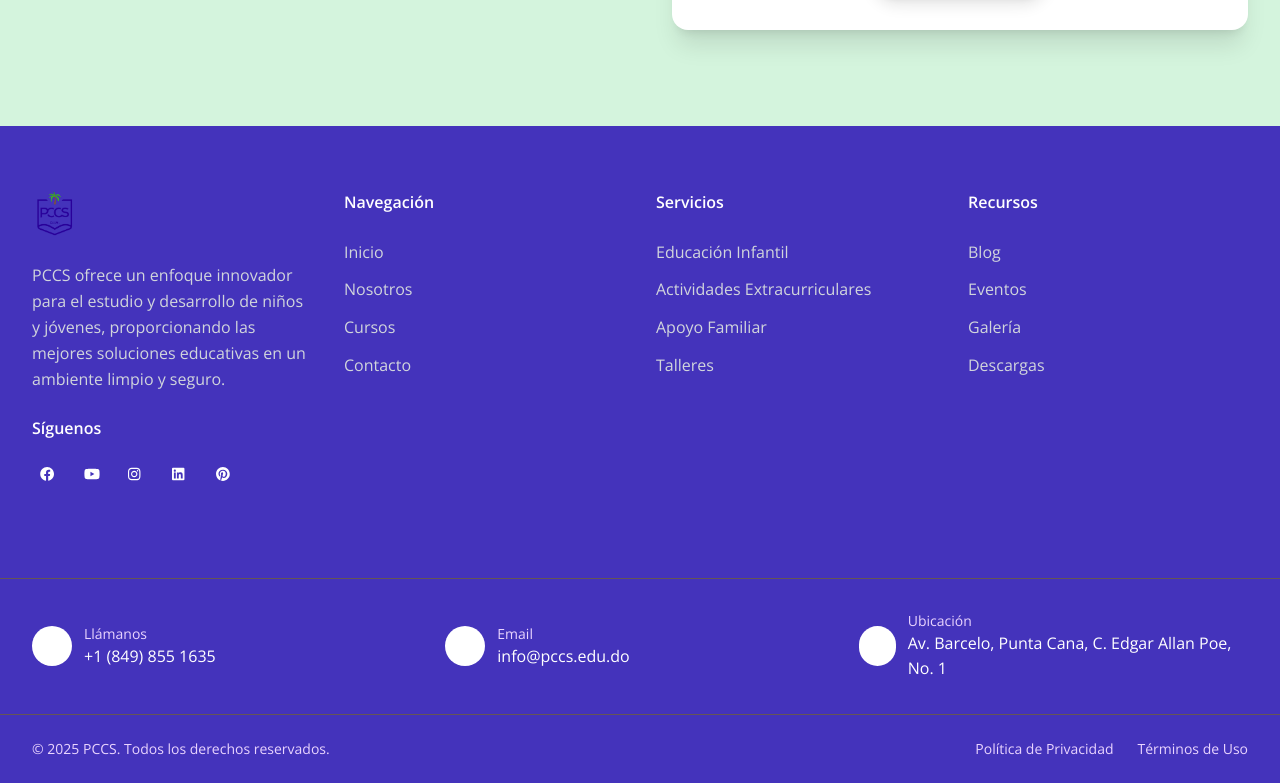
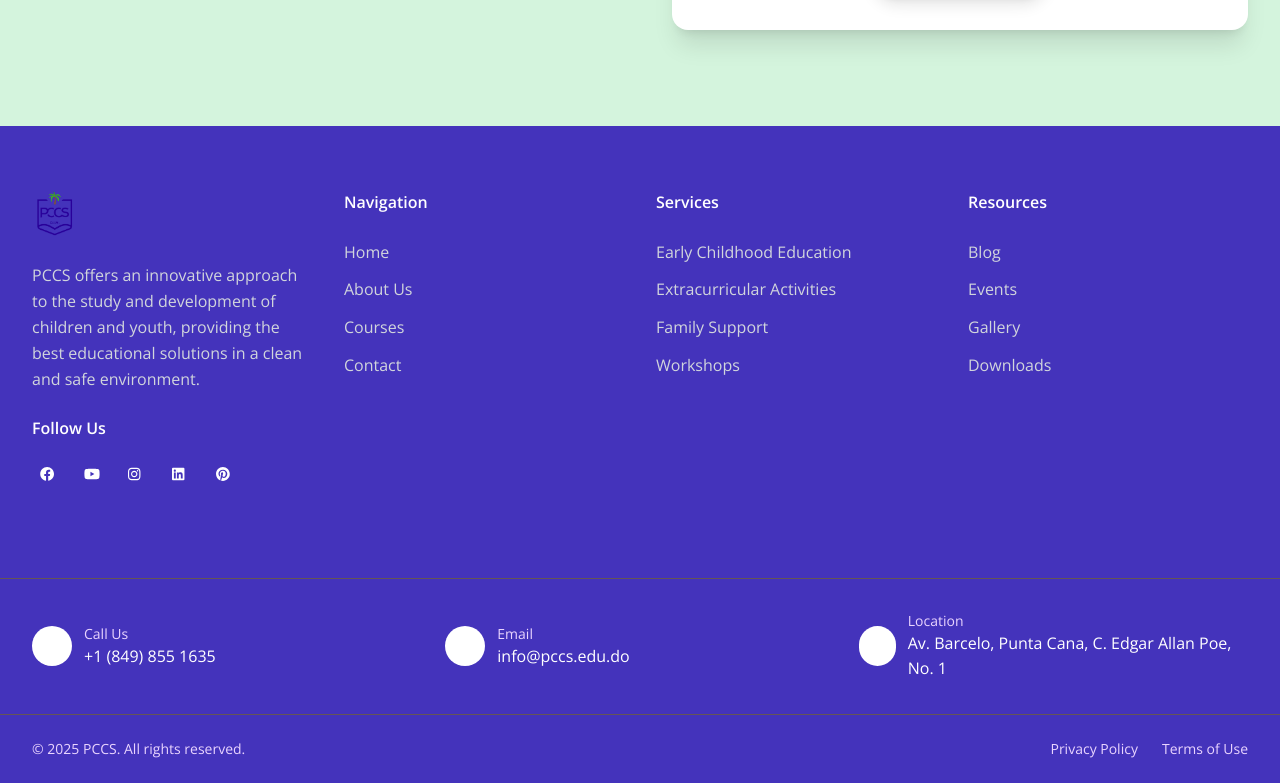
Before and after one commit to oscgre21/pccs, a Next.js app: page /admisiones in a window 1280 px wide. Shown: the part 2645-3428 px from the top of the page. Built offline with nearby package versions, Linux system fonts and the light colour scheme.

Commit message:
feat: traduccion

```diff
--- a/src/components/layout/footer/Footer.tsx
+++ b/src/components/layout/footer/Footer.tsx
@@ -13,30 +13,30 @@ interface FooterSection {
 
 const footerSections: FooterSection[] = [
   {
-    title: 'Navegación',
+    title: 'Navigation',
     links: [
-      { title: 'Inicio', href: '/' },
-      { title: 'Nosotros', href: '/about' },
-      { title: 'Cursos', href: '/courses' },
-      { title: 'Contacto', href: '/contact' }
+      { title: 'Home', href: '/' },
+      { title: 'About Us', href: '/about' },
+      { title: 'Courses', href: '/courses' },
+      { title: 'Contact', href: '/contact' }
     ]
   },
   {
-    title: 'Servicios',
+    title: 'Services',
     links: [
-      { title: 'Educación Infantil', href: '/services/educacion-infantil' },
-      { title: 'Actividades Extracurriculares', href: '/services/actividades' },
-      { title: 'Apoyo Familiar', href: '/services/apoyo-familiar' },
-      { title: 'Talleres', href: '/services/talleres' }
+      { title: 'Early Childhood Education', href: '/services/educacion-infantil' },
+      { title: 'Extracurricular Activities', href: '/services/actividades' },
+      { title: 'Family Support', href: '/services/apoyo-familiar' },
+      { title: 'Workshops', href: '/services/talleres' }
     ]
   },
   {
-    title: 'Recursos',
+    title: 'Resources',
     links: [
       { title: 'Blog', href: '/blog' },
-      { title: 'Eventos', href: '/events' },
-      { title: 'Galería', href: '/gallery' },
-      { title: 'Descargas', href: '/downloads' }
+      { title: 'Events', href: '/events' },
+      { title: 'Gallery', href: '/gallery' },
+      { title: 'Downloads', href: '/downloads' }
     ]
   }
 ];
@@ -60,11 +60,11 @@ export function Footer() {
                 />
               </div>
               <p className="text-gray-300 mb-6 leading-relaxed">
-                PCCS ofrece un enfoque innovador para el estudio y desarrollo de niños y jóvenes,
-                proporcionando las mejores soluciones educativas en un ambiente limpio y seguro.
+                PCCS offers an innovative approach to the study and development of children and youth,
+                providing the best educational solutions in a clean and safe environment.
               </p>
               <div className="mb-6">
-                <h4 className="text-white font-semibold mb-4">Síguenos</h4>
+                <h4 className="text-white font-semibold mb-4">Follow Us</h4>
                 <SocialLinks />
               </div>
             </div>
@@ -107,7 +107,7 @@ export function Footer() {
                 </svg>
               </div>
               <div>
-                <p className="text-purple-200 text-sm">Llámanos</p>
+                <p className="text-purple-200 text-sm">Call Us</p>
                 <a
                   href="tel:+18498551635"
                   className="text-white hover:text-purple-300 transition-colors"
@@ -151,7 +151,7 @@ export function Footer() {
                 </svg>
               </div>
               <div>
-                <p className="text-purple-200 text-sm">Ubicación</p>
+                <p className="text-purple-200 text-sm">Location</p>
                 <p className="text-white">
                   Av. Barcelo, Punta Cana, C. Edgar Allan Poe, No. 1
                 </p>
@@ -166,14 +166,14 @@ export function Footer() {
         <div className="container mx-auto px-4">
           <div className="flex flex-col md:flex-row justify-between items-center">
             <p className="text-purple-200 text-sm">
-              © {currentYear} PCCS. Todos los derechos reservados.
+              © {currentYear} PCCS. All rights reserved.
             </p>
             <div className="flex space-x-6 mt-4 md:mt-0">
               <a href="/privacy" className="text-purple-200 hover:text-white text-sm transition-colors">
-                Política de Privacidad
+                Privacy Policy
               </a>
               <a href="/terms" className="text-purple-200 hover:text-white text-sm transition-colors">
-                Términos de Uso
+                Terms of Use
               </a>
             </div>
           </div>
--- a/src/components/sections/values/ValuesSection.tsx
+++ b/src/components/sections/values/ValuesSection.tsx
@@ -7,8 +7,8 @@ interface ValuesSectionProps {
 export function ValuesSection({ className = '' }: ValuesSectionProps) {
   const values = [
     {
-      title: "Fe Cristiana",
-      description: "Promover y practicar los principios del cristianismo en todas las áreas de la vida.",
+      title: "Christian Faith",
+      description: "Promote and practice the principles of Christianity in all areas of life.",
       icon: (
         <svg className="w-6 h-6" fill="currentColor" viewBox="0 0 384 512">
           <path d="M176 0c-26.5 0-48 21.5-48 48v80H48c-26.5 0-48 21.5-48 48v32c0 26.5 21.5 48 48 48h80v208c0 26.5 21.5 48 48 48h32c26.5 0 48-21.5 48-48V256h80c26.5 0 48-21.5 48-48v-32c0-26.5-21.5-48-48-48h-80V48c0-26.5-21.5-48-48-48H176z"/>
@@ -17,8 +17,8 @@ export function ValuesSection({ className = '' }: ValuesSectionProps) {
       color: "#1E1E8C"
     },
     {
-      title: "Integridad",
-      description: "Actuar con honestidad, sinceridad y coherencia entre lo que se dice y lo que se hace.",
+      title: "Integrity",
+      description: "Act with honesty, sincerity and consistency between what is said and what is done.",
       icon: (
         <svg className="w-6 h-6" fill="currentColor" viewBox="0 0 640 512">
           <path d="M323.4 85.2l-96.8 78.4c-16.1 13-19.2 36.4-7 53.1c12.9 17.8 38 21.3 55.3 7.8l99.3-77.2c7-5.4 17-4.2 22.5 2.8s4.2 17-2.8 22.5l-20.9 16.2L550.2 352H592c26.5 0 48-21.5 48-48V176c0-26.5-21.5-48-48-48H516h-4-.7l-3.9-2.5L434.8 79c-15.3-9.8-33.2-15-51.4-15c-21.8 0-43 7.5-60 21.2zm22.8 124.4l-51.7 40.2C263 274.4 217.3 268 193.7 235.6c-22.2-30.5-16.6-73.1 12.9-96.7l83.2-67.3c-11.6-4.9-24.1-7.4-36.8-7.4C234 64 215.7 69.6 200 80l-72 48H48c-26.5 0-48 21.5-48 48v288c0 26.5 21.5 48 48 48h272c26.5 0 48-21.5 48-48V304c0-10.1-3.2-19.8-9.1-27.7L346.2 209.6z"/>
@@ -27,8 +27,8 @@ export function ValuesSection({ className = '' }: ValuesSectionProps) {
       color: "#2ECC40"
     },
     {
-      title: "Excelencia",
-      description: "Buscar la excelencia en todas las áreas de la vida, esforzándose por alcanzar el máximo potencial.",
+      title: "Excellence",
+      description: "Seek excellence in all areas of life, striving to reach maximum potential.",
       icon: (
         <svg className="w-6 h-6" fill="currentColor" viewBox="0 0 576 512">
           <path d="M316.9 18C311.6 7 300.4 0 288.1 0s-23.4 7-28.8 18L195 150.3 51.4 171.5c-12 1.8-22 10.2-25.7 21.7s-.7 24.2 7.9 32.7L137.8 329 113.2 474.7c-2 12 3 24.2 12.9 31.3s23 8 33.8 2.3l128.3-68.5 128.3 68.5c10.8 5.7 23.9 4.9 33.8-2.3s14.9-19.3 12.9-31.3L438.5 329 542.7 225.9c8.6-8.5 11.7-21.2 7.9-32.7s-13.7-19.9-25.7-21.7L381.2 150.3 316.9 18z"/>
@@ -37,8 +37,8 @@ export function ValuesSection({ className = '' }: ValuesSectionProps) {
       color: "#8B4513"
     },
     {
-      title: "Aprendizaje",
-      description: "Fomentar una actitud de curiosidad y aprendizaje continuo, valorando la educación como un camino hacia el crecimiento personal y espiritual.",
+      title: "Learning",
+      description: "Foster an attitude of curiosity and continuous learning, valuing education as a path to personal and spiritual growth.",
       icon: (
         <svg className="w-6 h-6" fill="currentColor" viewBox="0 0 576 512">
           <path d="M249.6 471.5c10.8 3.8 22.4-4.1 22.4-15.5V78.6c0-4.2-1.6-8.4-5-11C247.4 52 202.4 32 144 32C93.5 32 46.3 45.3 18.1 56.1C6.8 60.5 0 71.7 0 83.8V454.1c0 11.9 12.8 20.2 24.1 16.5C55.6 460.1 105.5 448 144 448c33.9 0 79 14 105.6 23.5zm76.8 0C353 462 398.1 448 432 448c38.5 0 88.4 12.1 119.9 22.6c11.3 3.8 24.1-4.6 24.1-16.5V83.8c0-12.1-6.8-23.3-18.1-27.6C529.7 45.3 482.5 32 432 32c-58.4 0-103.4 20-123 35.6c-3.3 2.6-5 6.8-5 11V456c0 11.4 11.7 19.3 22.4 15.5z"/>
@@ -47,8 +47,8 @@ export function ValuesSection({ className = '' }: ValuesSectionProps) {
       color: "#4A90E2"
     },
     {
-      title: "Amor",
-      description: "Fomentar el amor incondicional hacia Dios y hacia los demás, siguiendo el ejemplo de Jesucristo.",
+      title: "Love",
+      description: "Foster unconditional love toward God and others, following the example of Jesus Christ.",
       icon: (
         <svg className="w-6 h-6" fill="currentColor" viewBox="0 0 512 512">
           <path d="M47.6 300.4L228.3 469.1c7.5 7 17.4 10.9 27.7 10.9s20.2-3.9 27.7-10.9L464.4 300.4c30.4-28.3 47.6-68 47.6-109.5v-5.8c0-69.9-50.5-129.5-119.4-141C347 36.5 300.6 51.4 268 84L256 96 244 84c-32.6-32.6-79-47.5-124.6-39.9C50.5 55.6 0 115.2 0 185.1v5.8c0 41.5 17.2 81.2 47.6 109.5z"/>
@@ -57,8 +57,8 @@ export function ValuesSection({ className = '' }: ValuesSectionProps) {
       color: "#1E1E8C"
     },
     {
-      title: "Compasión",
-      description: "Demostrar empatía y comprensión hacia las necesidades y sufrimientos de los demás, ofreciendo apoyo y ayuda.",
+      title: "Compassion",
+      description: "Demonstrate empathy and understanding toward the needs and sufferings of others, offering support and help.",
       icon: (
         <svg className="w-6 h-6" fill="currentColor" viewBox="0 0 640 512">
           <path d="M320 96C284.7 96 256 124.7 256 160c0 35.3 28.7 64 64 64s64-28.7 64-64c0-35.3-28.7-64-64-64zM144 384c35.3 0 64-28.7 64-64s-28.7-64-64-64s-64 28.7-64 64s28.7 64 64 64zM496 384c35.3 0 64-28.7 64-64s-28.7-64-64-64s-64 28.7-64 64s28.7 64 64 64zM269.3 354.7L192 432l77.3 77.3c6 6 14.1 9.4 22.6 9.4s16.6-3.4 22.6-9.4L512 312c6.2-6.2 16.4-6.2 22.6 0s6.2 16.4 0 22.6L337.9 532c-12.5 12.5-32.8 12.5-45.3 0L106.7 346.1c-6.2-6.2-6.2-16.4 0-22.6s16.4-6.2 22.6 0L269.3 354.7z"/>
@@ -67,8 +67,8 @@ export function ValuesSection({ className = '' }: ValuesSectionProps) {
       color: "#2ECC40"
     },
     {
-      title: "Servicio",
-      description: "Servir a los demás con humildad, generosidad y altruismo, buscando siempre el bienestar y la justicia para todos.",
+      title: "Service",
+      description: "Serve others with humility, generosity and altruism, always seeking the welfare and justice for all.",
       icon: (
         <svg className="w-6 h-6" fill="currentColor" viewBox="0 0 640 512">
           <path d="M272 416c17.7 0 32-14.3 32-32s-14.3-32-32-32H160c-17.7 0-32-14.3-32-32V192h32c12.9 0 24.6-7.8 29.6-19.8s2.2-25.7-6.9-34.9l-64-64c-12.5-12.5-32.8-12.5-45.3 0l-64 64c-9.2 9.2-11.9 22.9-6.9 34.9s16.6 19.8 29.6 19.8H64V320c0 53 43 96 96 96H272zM368 96c-17.7 0-32 14.3-32 32s14.3 32 32 32H480c17.7 0 32 14.3 32 32V320H480c-12.9 0-24.6 7.8-29.6 19.8s-2.2 25.7 6.9 34.9l64 64c12.5 12.5 32.8 12.5 45.3 0l64-64c9.2-9.2 11.9-22.9 6.9-34.9s-16.6-19.8-29.6-19.8H576V192c0-53-43-96-96-96H368z"/>
@@ -77,8 +77,8 @@ export function ValuesSection({ className = '' }: ValuesSectionProps) {
       color: "#4A90E2"
     },
     {
-      title: "Gratitud",
-      description: "Reconocer y apreciar las bendiciones recibidas, mostrando agradecimiento hacia Dios y hacia quienes nos rodean y enseñan.",
+      title: "Gratitude",
+      description: "Recognize and appreciate the blessings received, showing gratitude toward God and those who surround us and teach us.",
       icon: (
         <svg className="w-6 h-6" fill="currentColor" viewBox="0 0 512 512">
           <path d="M288 109.3V352c0 17.7-14.3 32-32 32s-32-14.3-32-32V109.3l-73.4 73.4c-12.5 12.5-32.8 12.5-45.3 0s-12.5-32.8 0-45.3l128-128c12.5-12.5 32.8-12.5 45.3 0l128 128c12.5 12.5 12.5 32.8 0 45.3s-32.8 12.5-45.3 0L288 109.3zM64 352H192c0 35.3 28.7 64 64 64s64-28.7 64-64H448c35.3 0 64 28.7 64 64v32c0 35.3-28.7 64-64 64H64c-35.3 0-64-28.7-64-64V416c0-35.3 28.7-64 64-64z"/>
@@ -95,11 +95,11 @@ export function ValuesSection({ className = '' }: ValuesSectionProps) {
           {/* Section Header */}
           <div className="section-header text-center mb-16">
             <h2 className="tp-el-title values-title text-3xl lg:text-4xl xl:text-5xl font-bold text-gray-900 mb-6 leading-tight">
-              Nuestros Valores
+              Our Values
             </h2>
             <p className="text-lg text-gray-600 leading-relaxed max-w-3xl mx-auto">
-              Los valores que guían nuestra misión educativa y forman el carácter de nuestra comunidad estudiantil.
-              Cada valor representa un pilar fundamental en la formación integral que ofrecemos.
+              The values that guide our educational mission and shape the character of our student community.
+              Each value represents a fundamental pillar in the comprehensive education we offer.
             </p>
           </div>
 
@@ -108,13 +108,13 @@ export function ValuesSection({ className = '' }: ValuesSectionProps) {
             <div className="relative rounded-2xl overflow-hidden shadow-2xl">
               <img
                 src="/images/pic/PCCS-27.JPG"
-                alt="Valores PCCS - Formación en valores cristianos"
+                alt="PCCS Values - Formation in Christian values"
                 className="w-full h-64 lg:h-96 object-cover"
               />
               <div className="absolute inset-0 bg-gradient-to-r from-blue-900/70 to-purple-900/70 flex items-center justify-center">
                 <div className="text-center text-white">
-                  <h3 className="text-2xl lg:text-4xl font-bold mb-4">Formación en Valores</h3>
-                  <p className="text-lg lg:text-xl">Construyendo carácter con principios cristianos</p>
+                  <h3 className="text-2xl lg:text-4xl font-bold mb-4">Values Formation</h3>
+                  <p className="text-lg lg:text-xl">Building character with Christian principles</p>
                 </div>
               </div>
             </div>
@@ -154,18 +154,18 @@ export function ValuesSection({ className = '' }: ValuesSectionProps) {
           <div className="values-cta text-center mt-16">
             <div className="bg-white rounded-2xl p-8 shadow-lg max-w-4xl mx-auto">
               <h3 className="text-2xl lg:text-3xl font-bold text-gray-900 mb-4">
-                Únete a Nuestra Comunidad de Valores
+                Join Our Values Community
               </h3>
               <p className="text-gray-600 mb-6 leading-relaxed">
-                En PCCS, estos valores no son solo palabras en una pared. Son principios vivos que guían cada
-                aspecto de nuestra educación y formación integral.
+                At PCCS, these values are not just words on a wall. They are living principles that guide every
+                aspect of our education and comprehensive formation.
               </p>
               <a
                 href="/admisiones"
                 className="inline-flex items-center px-8 py-4 text-white font-semibold rounded-full transition-all duration-300 transform hover:scale-105 shadow-lg hover:shadow-xl"
                 style={{ backgroundColor: '#1E1E8C' }}
               >
-                Conoce Más Sobre Nosotros
+                Learn More About Us
                 <svg className="w-5 h-5 ml-2" fill="currentColor" viewBox="0 0 20 20">
                   <path fillRule="evenodd" d="M10.293 3.293a1 1 0 011.414 0l6 6a1 1 0 010 1.414l-6 6a1 1 0 01-1.414-1.414L14.586 11H3a1 1 0 110-2h11.586l-4.293-4.293a1 1 0 010-1.414z" clipRule="evenodd" />
                 </svg>
```
Also changed, not shown: src/components/sections/purpose/PurposeSection.tsx (+17 -17 lines).
